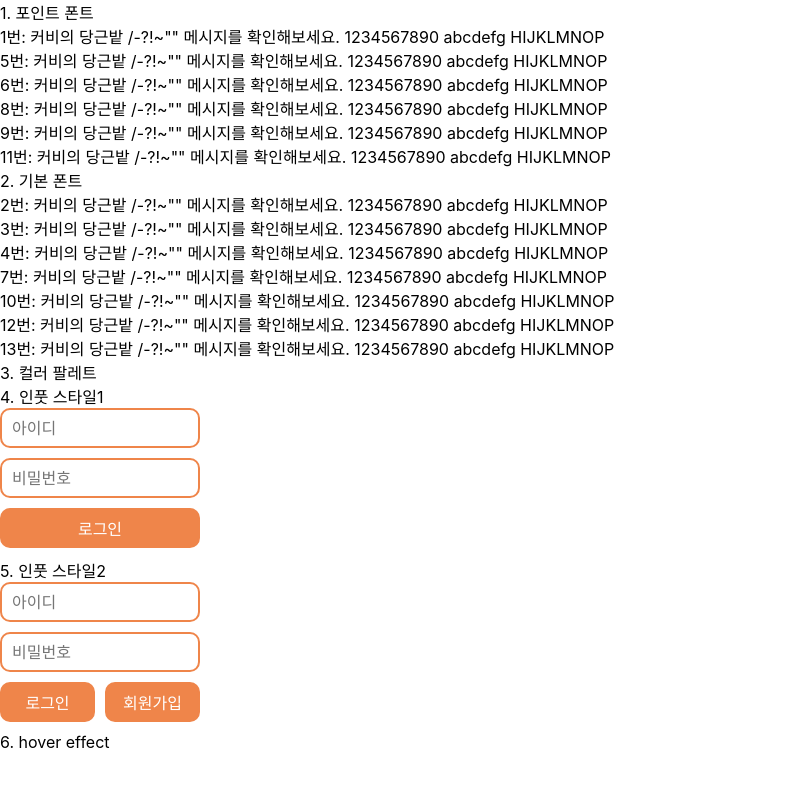
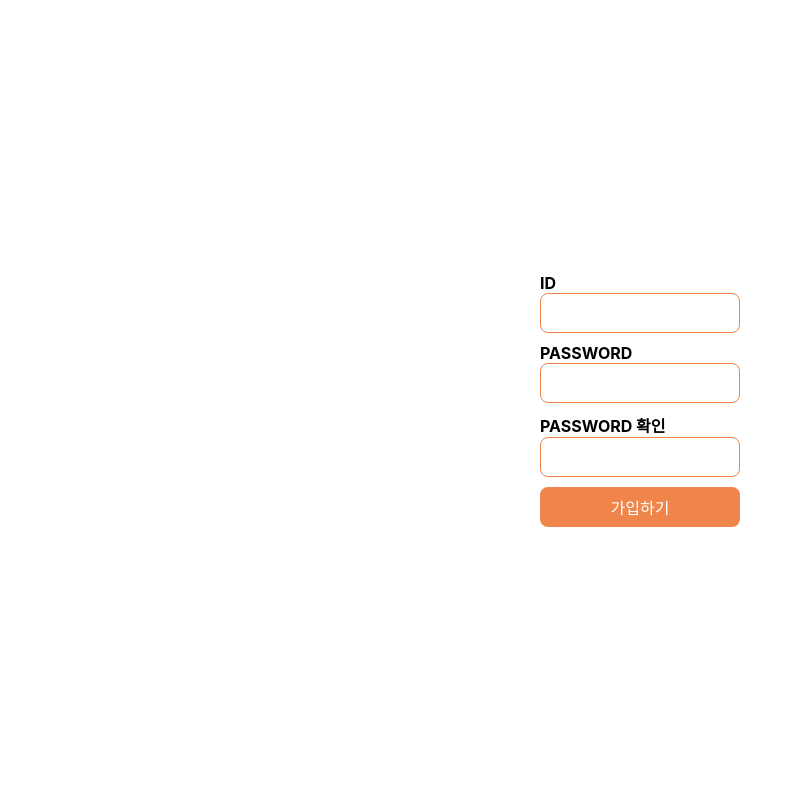
Before and after one commit to kirby-project-2023/carrot_project, a React (Create React App) app: page /join in a window 1280 px wide. Shown: the top 786 px of the page, without its empty margins (0-803 px from the left). Built offline with nearby package versions, Linux system fonts and the light colour scheme; a web font is replaced by a local one.

Commit message:
feat: 회원가입 스타일 컴포넌트 요소 제작

```diff
--- a/src/App.js
+++ b/src/App.js
@@ -2,13 +2,13 @@ import './styles/variable.css';
 import styled from 'styled-components';
 import GlobalStyle from './styles/GlobalStyle';
 import { Fragment } from 'react';
-import Guide from './components/Guide'
+import Join from './components/Join'
 
 function App() {
   return (
     <Fragment>
       <GlobalStyle />
-      <Guide/>
+      <Join/>
     </Fragment>
   );
 }
--- a/src/components/Join.js
+++ b/src/components/Join.js
@@ -1,4 +1,46 @@
 import React, { Fragment } from 'react'
+import styled from 'styled-components';
+
+const JoinForm = styled.form`
+    display: flex;
+    flex-direction: column;
+    align-items: center;
+    justify-content: center;
+    height: 100vh;
+`;
+const JoinIp = styled.input`
+    width: var(--ip-big-w);
+    height: var(--ip-big-h);
+    border: 1px solid var(--maincolor);
+    border-radius: var(--bd-rd-sm);
+    padding: 0 var(--gap-sm);
+    transition: var(--trans);
+    margin-bottom: var(--gap-sm);
+    &:focus{
+        box-shadow: var(--shadow);
+        transition: var(--trans);
+    }
+`;
+const JoinLabel = styled.label`
+    font-size: var(fz-big);
+    font-weight: bold;
+    text-transform: uppercase;
+    display: block;
+`;
+const JoinBtn = styled.button`
+    width: var(--ip-big-w);
+    height: var(--ip-big-h);
+    text-align: center;
+    background: var(--maincolor);
+    border-radius: var(--bd-rd-sm);
+    color: #fff;
+    cursor: pointer;
+    transition: var(--trans);
+    &:hover {
+        box-shadow: var(--shadow);
+        transition: var(--trans);
+    }
+`;
 
 const privateData = () => {
     const arr = []
@@ -27,24 +69,23 @@ const privateData = () => {
 }
 
 const Join = () => {
-
     return (
         <Fragment>
-            <form action='' method='get'>
+            <JoinForm action='' method='get'>
                 <div>
-                    <label>id</label>
-                    <input type='text' required></input>
+                    <JoinLabel>ID</JoinLabel>
+                    <JoinIp type='text' />
                 </div>
                 <div>
-                    <label>password</label>
-                    <input type='password' required></input>
+                    <JoinLabel>PASSWORD</JoinLabel>
+                    <JoinIp type='password' />
                 </div>
                 <div>
-                    <label>password 확인하기</label>
-                    <input type='password' required></input>
+                    <JoinLabel>PASSWORD 확인</JoinLabel>
+                    <JoinIp type='password' />
                 </div>
-                <button>가입하기</button>
-            </form>
+                <JoinBtn>가입하기</JoinBtn>
+            </JoinForm>
         </Fragment>
     )
 }
--- a/src/styles/variable.css
+++ b/src/styles/variable.css
@@ -33,6 +33,8 @@
   --btn-sm-w: 95px;
   --btn-sm-h: 40px;
 
+  --label-w: 150px;
+
   /* animation */
   --trans: .4s;
   --hoverColor: #EF854A;
@@ -51,6 +53,6 @@
   --green:  #0aa146;
 
   /* shadow */
-  --shadow: rgba(99, 99, 99, 0.2) 0px 2px 8px 0px;
+  --shadow: rgba(99, 99, 99, 0.7) 0px 2px 8px 0px;
   --effect-sd: 0 0 0 2em transparent;
 }
```
